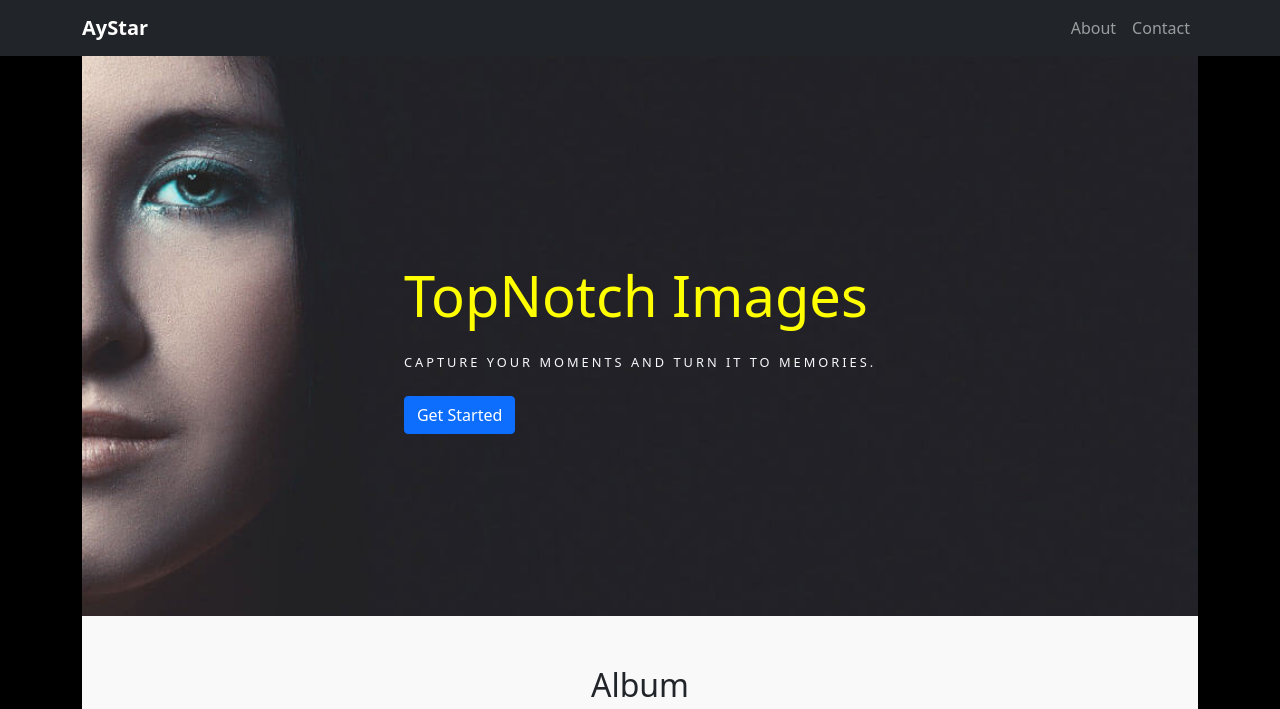
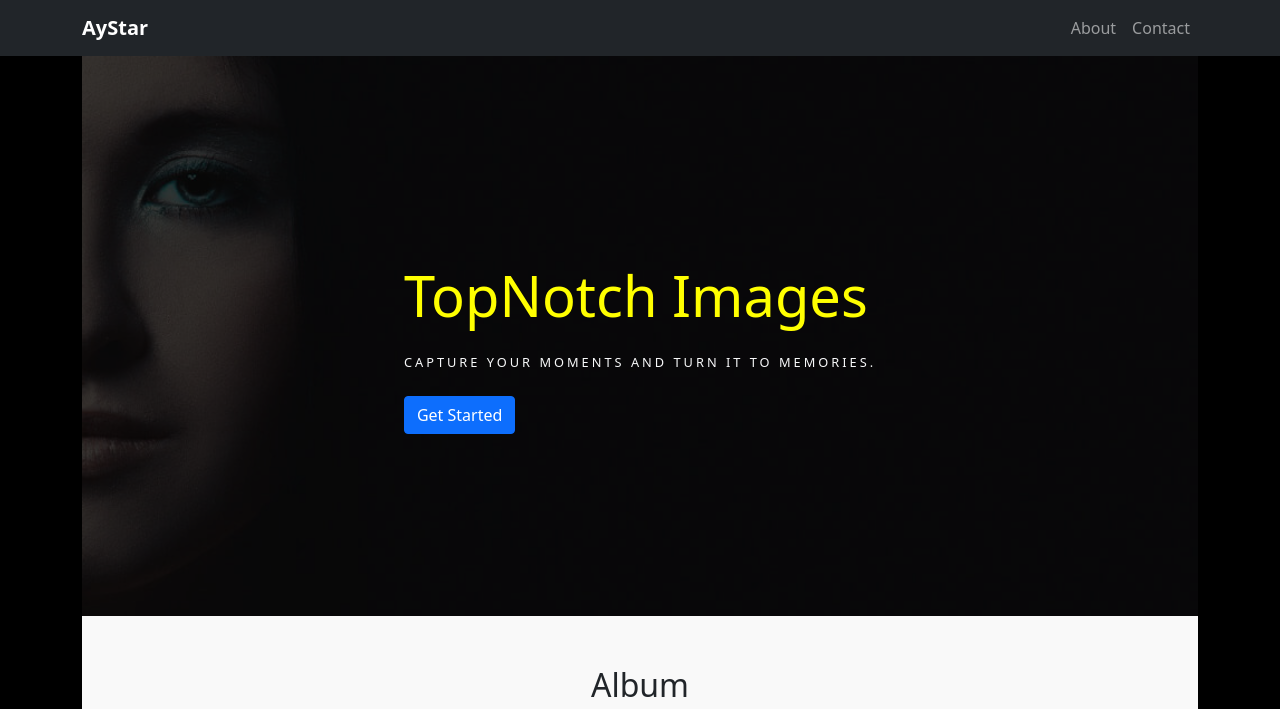
Before and after one commit to engrmarkk/CaptureSphere, a Django app: page / in a window 1280 px wide. Shown: the top 709 px of the page. Run offline with Django 4.2, Linux system fonts and the light colour scheme; some libraries are stand-ins or nearby versions.

Commit message:
Update style.css

```diff
--- a/static/style.css
+++ b/static/style.css
@@ -5,7 +5,8 @@
     padding: 0;
    }
 
-   #backback{
+   #backback {
+    position: relative;
     background: url("cam4.jpg");
     background-size: cover;
     height: 70vh;
@@ -14,7 +15,20 @@
     flex-direction: column;
     justify-content: center;
     align-items: center;
-   }
+    z-index: -999;
+  }
+
+  #backback::before {
+    content: "";
+    position: absolute;
+    top: 0;
+    left: 0;
+    width: 100%;
+    height: 100%;
+    z-index: -1;
+    background-color: rgba(0, 0, 0, 0.774); /* Adjust the last value (alpha) to control the intensity of the red tint */
+  }
+
 
   .space {
     letter-spacing: 20px !important;
```
